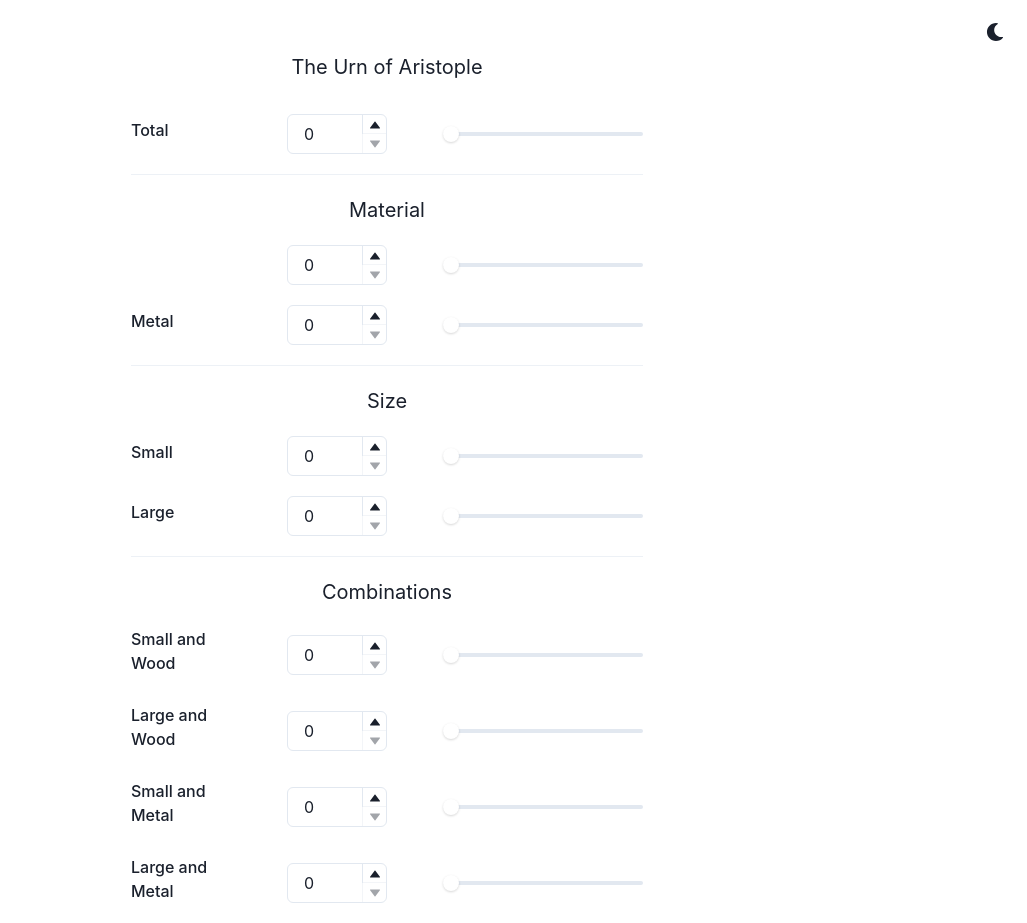
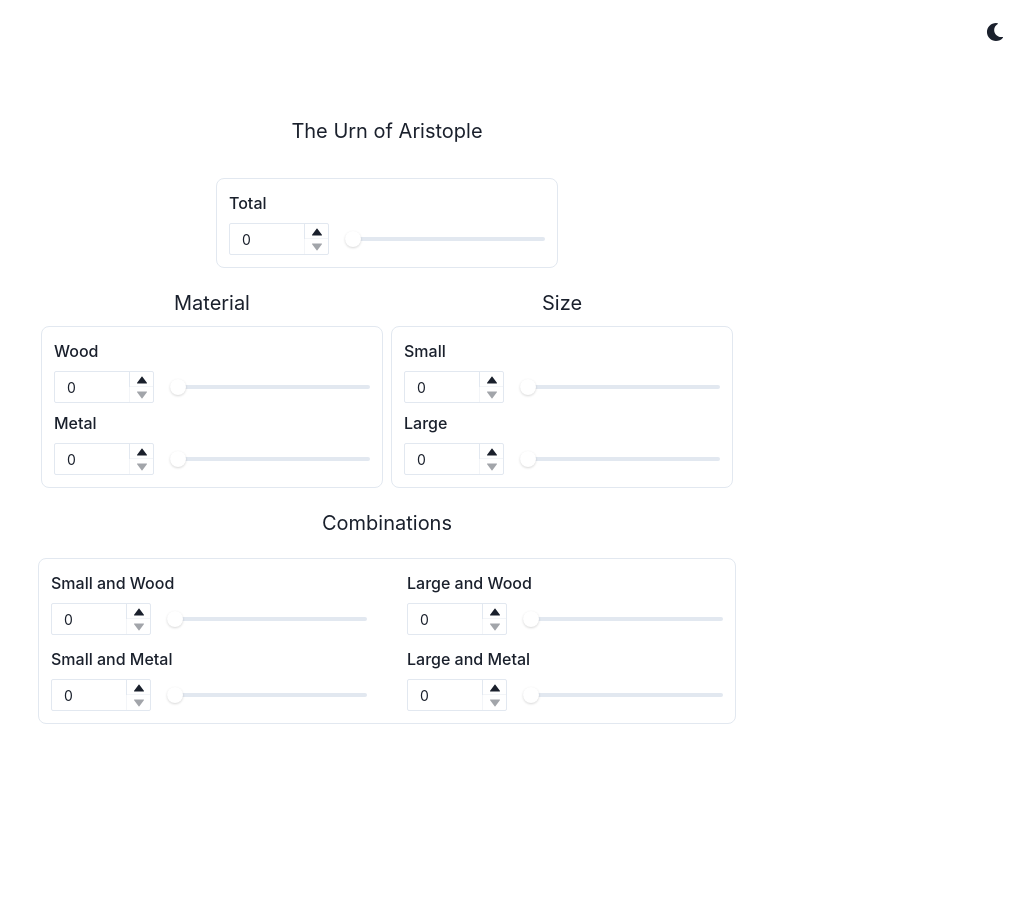
Before and after one commit to tartansandal/aristople, a React (Create React App) app: page / in a window 1280 px wide. Shown: the whole page, without its empty margins (253-1280 px from the left). After the commit the page ends 800 px from the top, so only its background shows below. Built offline with nearby package versions, Linux system fonts and the light colour scheme.

Commit message:
Layout Urn in a pyramid

```diff
--- a/src/components/LogSlider.jsx
+++ b/src/components/LogSlider.jsx
@@ -6,6 +6,7 @@ import {
   SliderThumb,
   // SliderMark,
   HStack,
+  VStack,
   FormLabel,
   NumberInput,
   NumberInputField,
@@ -33,11 +34,13 @@ const LogSlider = ({ title, value, setter, steps = 500, maxValue = 10000 }) => {
   const onNumberChange = val => setter(val);
 
   return (
-    <HStack spacing={6}>
-      <FormLabel w={120}>{title}</FormLabel>
+    <VStack align="left">
+      <FormLabel m={0}>{title}</FormLabel>
+      <HStack spacing={0}>
         <NumberInput
+          size="sm"
           maxW="100px"
-        mr="2rem"
+          mr="1rem"
           min={0}
           max={maxValue}
           value={value}
@@ -64,6 +67,7 @@ const LogSlider = ({ title, value, setter, steps = 500, maxValue = 10000 }) => {
           <SliderThumb boxSize={4} ml={2} />
         </Slider>
       </HStack>
+    </VStack>
   );
 };
 
--- a/src/features/urn/Urn.jsx
+++ b/src/features/urn/Urn.jsx
@@ -1,12 +1,7 @@
 import React from 'react';
 import LogSlider from '../../components/LogSlider';
 
-import {
-  //HStack,
-  VStack,
-  Divider,
-  Text,
-} from '@chakra-ui/react';
+import { HStack, VStack, Text, SimpleGrid } from '@chakra-ui/react';
 
 import { useSelector, useDispatch } from 'react-redux';
 import {
@@ -47,16 +42,20 @@ const Urn = () => {
 
   return (
     <VStack spacing={5}>
+      <VStack p={3} borderWidth="1px" borderRadius="lg">
         <LogSlider
           title="Total"
           value={totalValue}
           setter={updateTotalValue}
           maxValue={MAX_IN_URN}
         />
-      <Divider />
+      </VStack>
+      <HStack>
+        <VStack>
           <Text>Material</Text>
+          <VStack spacing={2} p={3} borderWidth="1px" borderRadius="lg">
             <LogSlider
-        total="Wood"
+              title="Wood"
               value={woodValue}
               setter={updateWoodValue}
               maxValue={MAX_IN_URN}
@@ -67,8 +66,11 @@ const Urn = () => {
               setter={updateMetalValue}
               maxValue={MAX_IN_URN}
             />
-      <Divider />
+          </VStack>
+        </VStack>
+        <VStack>
             <Text>Size</Text>
+          <VStack spacing={2} p={3} borderWidth="1px" borderRadius="lg">
             <LogSlider
               title="Small"
               value={smallValue}
@@ -81,8 +83,12 @@ const Urn = () => {
               setter={updateLargeValue}
               maxValue={MAX_IN_URN}
             />
-      <Divider />
+          </VStack>
+        </VStack>
+      </HStack>
         <Text>Combinations</Text>
+      <VStack spacing={2} p={3} borderWidth="1px" borderRadius="lg">
+        <SimpleGrid columns={2} spacingY={3} spacingX={10}>
           <LogSlider
             title="Small and Wood"
             value={smallWoodValue}
@@ -107,6 +113,8 @@ const Urn = () => {
             setter={updateLargeMetalValue}
             maxValue={MAX_IN_URN}
           />
+        </SimpleGrid>
+      </VStack>
     </VStack>
   );
 };
```
Lines whose indentation alone changed are shown as unchanged.
